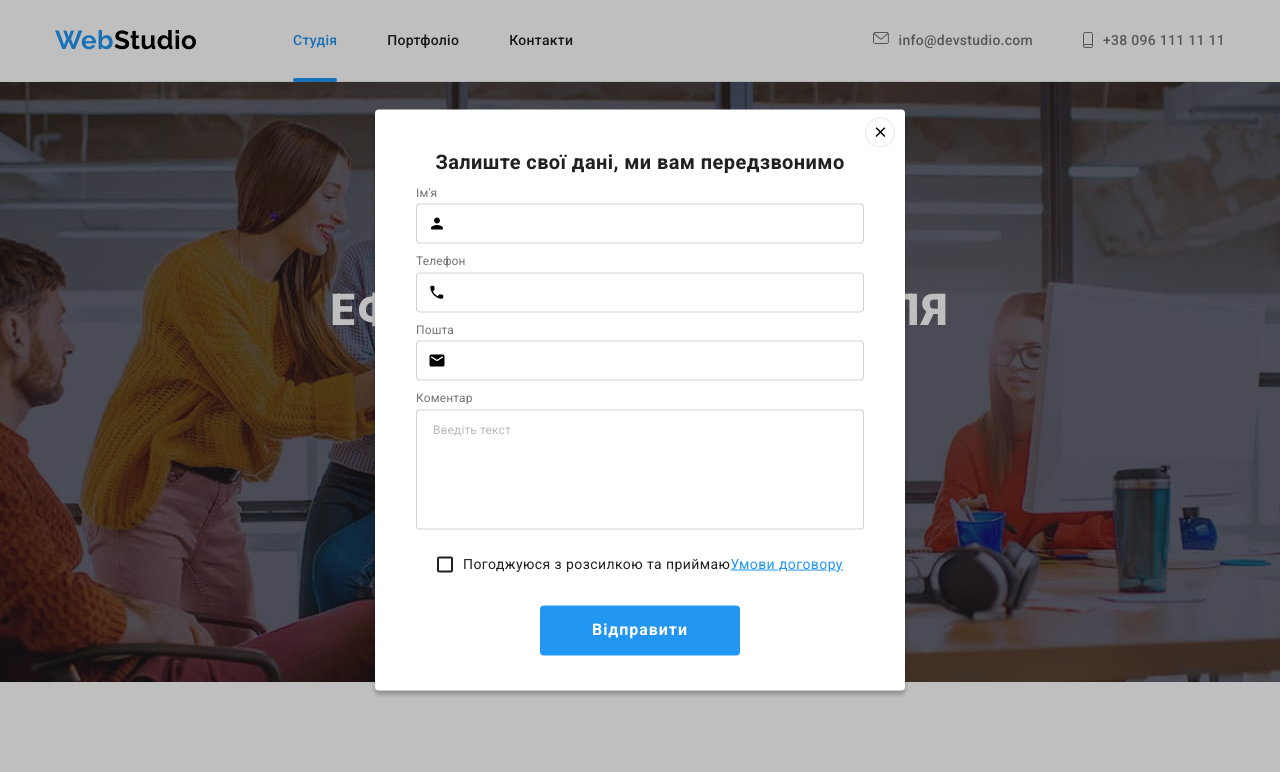
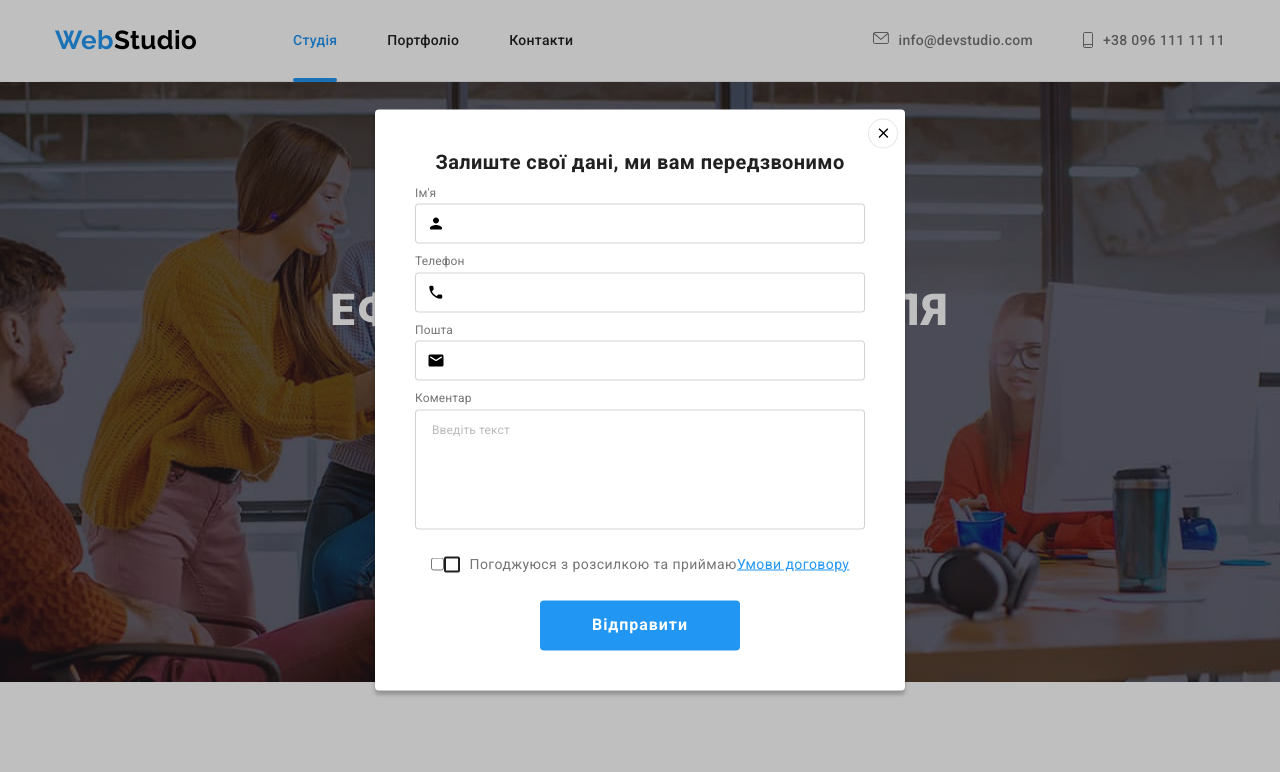
Before and after one commit to YuriiYatsenko/goit-markup-hw-06, a plain HTML site: page index.html in a window 1280 px wide. Both pictures are taken after a click on the button "Замовити послугу". Shown: the top 772 px of the page. Drawn offline with nearby package versions, Linux system fonts and the light colour scheme.

Commit message:
43543252

```diff
--- a/index.html
+++ b/index.html
@@ -327,7 +327,8 @@
                 <form class="form-sub">
                     <label class="email-sub-lable" for="email-sub">Підпишіться на розсилку</label>
                     <div class="form-input-box">
-                        <input class="form-input" type="email" name="email-sub" placeholder="E-mail" required/>
+                        <input class="form-input" type="email" name="email-sub" id="email-sub" placeholder="E-mail"
+                            required />
                         <button type="submit" class="form-button">Підписатися
                             <svg class="form-submit-icon" width="24" height="24">
                                 <use href="./images/icons.svg#.iconsend"></use>
@@ -347,9 +348,9 @@
                     <use href="./images/icons.svg#.iconclose-modal"></use>
                 </svg>
             </button>
-            <p class="modal-title">Залиште свої дані, ми вам передзвонимо</p>
 
             <form>
+                <p class="modal-title">Залиште свої дані, ми вам передзвонимо</p>
                 <div class="modal-input-group">
                     <label for="name">Ім'я</label>
                     <div class="modal-input-wrapper">
@@ -388,11 +389,10 @@
                 </div>
 
                 <div class="modal-input-group-chek">
-                    <input type="checkbox" name="politic" id="politic" class="modal-politic-chek visually-hidden">
-                    <label class="modal-politic-label" for="politic"><span class="modal-politic-chek2"><svg width="16"
-                                height="16">
-                                <use href="./images/icons.svg#.iconcheck"></use>
-                            </svg></span>Погоджуюся з розсилкою та приймаю <a class="input-direcktion">Умови
+                    <!--visually-hidden-->
+                    <label class="modal-politic-label" for="politic"><input type="checkbox" name="politic" id="politic"
+                            class="checkbox"><span class="modal-chek"></span>Погоджуюся з
+                        розсилкою та приймаю <a class="input-direcktion">Умови
                             договору</a></label>
                 </div>
                 <button type="submit" class="submit-button-modal">Відправити</button>
--- a/styles/styles.css
+++ b/styles/styles.css
@@ -30,6 +30,7 @@ html {
     --modal-border-color: rgba(33, 33, 33, 0.2);
     --placeholder-color: rgba(117, 117, 117, 0.5);
     --footer-placeholder-color: rgba(255, 255, 255, 0.6);
+    --modal-input-direcktion-color: rgba(33, 150, 243, 1);
 }
 
 body {
@@ -124,6 +125,7 @@ img {
     left: 50%;
     width: 530px;
     height: 581px;
+    padding: 40px;
 
     border-radius: 4px;
     background-color: var(--title-primary-fon);
@@ -139,13 +141,15 @@ img {
 }
 
 .modal-btn {
+    position: absolute;
+    top: 1.5%;
+    left: 93%;
     width: 30px;
     height: 30px;
     background-color: #ffffff;
     border-radius: 50%;
     border: 1px solid rgba(0, 0, 0, 0.1);
     cursor: pointer;
-    margin: 8px 8px 2px 490px;
 }
 
 .modal-btn:hover,
@@ -163,11 +167,6 @@ img {
 
 /*******FORM-MODAL*******/
 
-form {
-    width: 448px;
-    margin: auto;
-}
-
 .modal-input {
     width: 100%;
     height: 40px;
@@ -179,7 +178,6 @@ form {
     cursor: pointer;
     outline: none;
 
-    transition-property: background-color;
     transition-duration: 250ms;
     transition-timing-function: cubic-bezier(0.4, 0, 0.2, 1);
 }
@@ -207,7 +205,6 @@ form {
     outline: none;
     margin-bottom: 20px;
 
-    transition-property: background-color;
     transition-duration: 250ms;
     transition-timing-function: cubic-bezier(0.4, 0, 0.2, 1);
 }
@@ -247,7 +244,6 @@ form {
     left: 12px;
     transform: translateY(-50%);
 
-    transition-property: background-color;
     transition-duration: 250ms;
     transition-timing-function: cubic-bezier(0.4, 0, 0.2, 1);
 }
@@ -259,7 +255,7 @@ form {
 /*******************************************/
 
 
-label.modal-politic-label {
+.modal-politic-label {
     display: flex;
     justify-content: center;
     align-items: center;
@@ -267,38 +263,28 @@ label.modal-politic-label {
     font-size: 14px;
     line-height: 1.7;
     letter-spacing: 0.03em;
-    margin-bottom: 30px;
+    margin-bottom: 25px;
+    color: rgba(117, 117, 117, 1);
 }
 
 
-.modal-politic-chek2 {
+.modal-chek {
+    display: inline-block;
     width: 16px;
     height: 16px;
     border: 2px solid var(--primary-text-color);
     border-radius: 2px;
     margin-right: 10px;
-    display: flex;
-    justify-content: center;
-    align-items: center;
-    cursor: pointer;
 }
 
-
-.modal-politic-chek2 svg {
-    fill: transparent;
+.checkbox:checked + .modal-chek {
+    border-color: transparent;
+    background-image: url(..//images/chek1.svg);
+    background-size: contain;
+    background-origin: border-box;
+    background-repeat: no-repeat;
+    background-position: center;
 }
-
-.modal-politic-chek:checked+label>span {
-    border: none;
-    background-color: var(--accent-color);
-}
-
-.modal-politic-chek:checked+label>span svg {
-    fill: var(--title-primary-fon)
-}
-
-
-
 /*****************************************/
 
 .input-direcktion {
@@ -306,7 +292,7 @@ label.modal-politic-label {
     font-size: 14px;
     line-height: 1.7;
     letter-spacing: 0.03em;
-    color: var(--accent-color);
+    color: var(--modal-input-direcktion-color);
     text-decoration-line: underline;
     cursor: pointer;
 }
@@ -397,7 +383,6 @@ label.modal-politic-label {
     padding-bottom: 32px;
     display: flex;
 
-    transition-property: color;
     transition-duration: 250ms;
     transition-timing-function: cubic-bezier(0.4, 0, 0.2, 1);
 }
@@ -714,7 +699,6 @@ label.modal-politic-label {
     align-items: center;
     color: var(--border-klient-color);
 
-    transition-property: background-color;
     transition-duration: 250ms;
     transition-timing-function: cubic-bezier(0.4, 0, 0.2, 1);
 }
@@ -776,7 +760,7 @@ label.modal-politic-label {
     padding: 16px 32px;
     fill: var(--border-klient-color);
 
-    transition-property: fill;
+
     transition-duration: 250ms;
     transition-timing-function: cubic-bezier(0.4, 0, 0.2, 1);
 }
@@ -880,7 +864,6 @@ footer {
     justify-content: center;
     align-items: center;
 
-    transition-property: background-color;
     transition-duration: 250ms;
     transition-timing-function: cubic-bezier(0.4, 0, 0.2, 1);
 }
@@ -934,6 +917,12 @@ footer {
     filter: drop-shadow(0px 4px 4px rgba(0, 0, 0, 0.15));
     border-radius: 4px;
     outline: none;
+    cursor: pointer;
+}
+
+.form-input:focus,
+.form-input:hover {
+    color: var(--footer-placeholder-color);
 }
 
 .form-input::placeholder {
```
Also changed, not shown: images/chek.svg (deleted), images/chek0.svg (added), images/chek1.svg, images/icons.svg, images/symbol-defs (1).svg (added).
